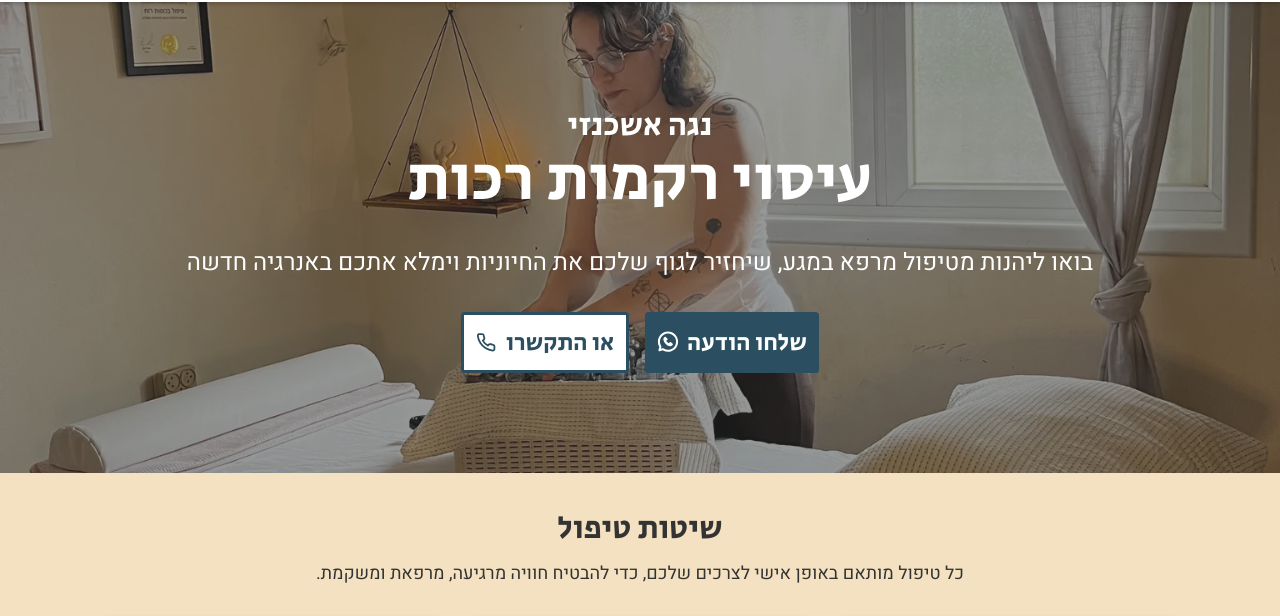
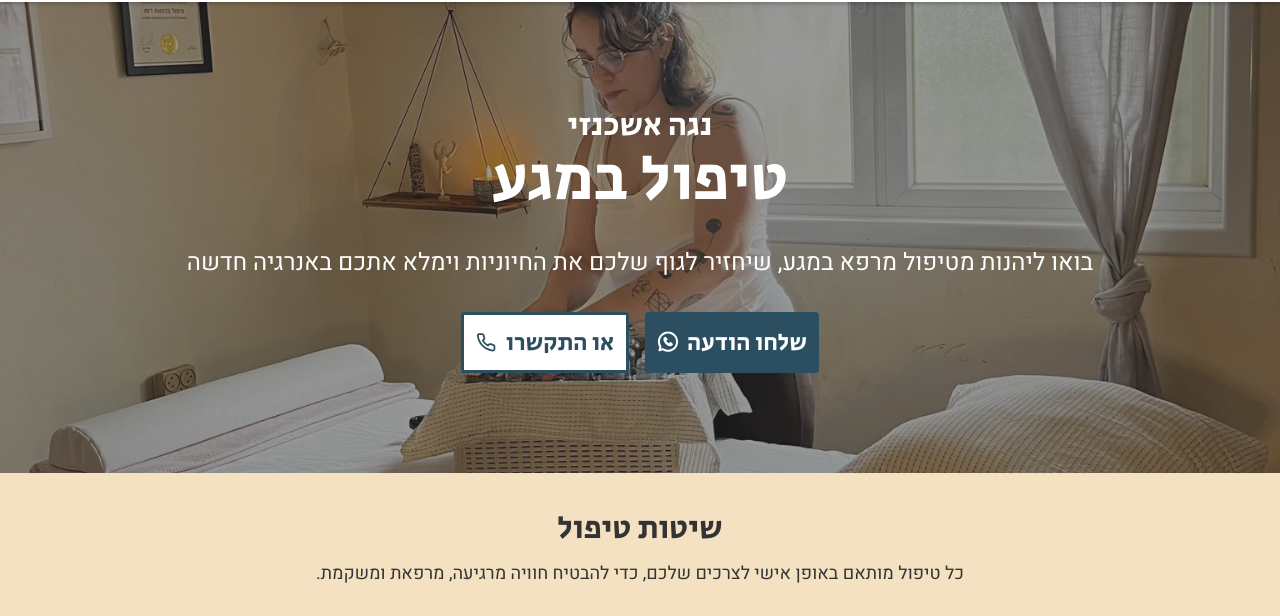
Before and after one commit to Ashkenazzio/noga-stm, a plain HTML site: page index.html in a window 1280 px wide. Shown: the part 126-742 px from the top of the page. Drawn offline with Linux system fonts and the light colour scheme.

Commit message:
Deploying to gh-pages from @ Ashkenazzio/noga-stm@4f8bcde5686d1677e48bc3f5206ab83946e43c9e 🚀

```diff
--- a/index.html
+++ b/index.html
@@ -5,7 +5,7 @@
     <meta http-equiv="X-UA-Compatible" content="IE=edge" />
     <meta name="viewport" content="width=device-width, initial-scale=1.0" />
     <link rel="icon" type="image/x-icon" href="./assets/favicon-cYz1yq6P.svg" />
-    <title>נגה אשכנזי עיסוי רקמות רכות</title>
+    <title>נגה אשכנזי טיפול במגע</title>
     <meta
       name="description"
       content="נגה אשכנזי מטפלת מוסמכת בעיסוי רקמות רכות. בואו ליהנות מטיפול מרפא במגע"
@@ -68,7 +68,7 @@
           <div class="hero-content">
             <div class="hero__titles">
               <h2>נגה אשכנזי</h2>
-              <h1>עיסוי רקמות רכות</h1>
+              <h1>טיפול במגע</h1>
             </div>
             <p class="hero__description">
               בואו ליהנות מטיפול מרפא במגע, שיחזיר לגוף שלכם את החיוניות וימלא
```
